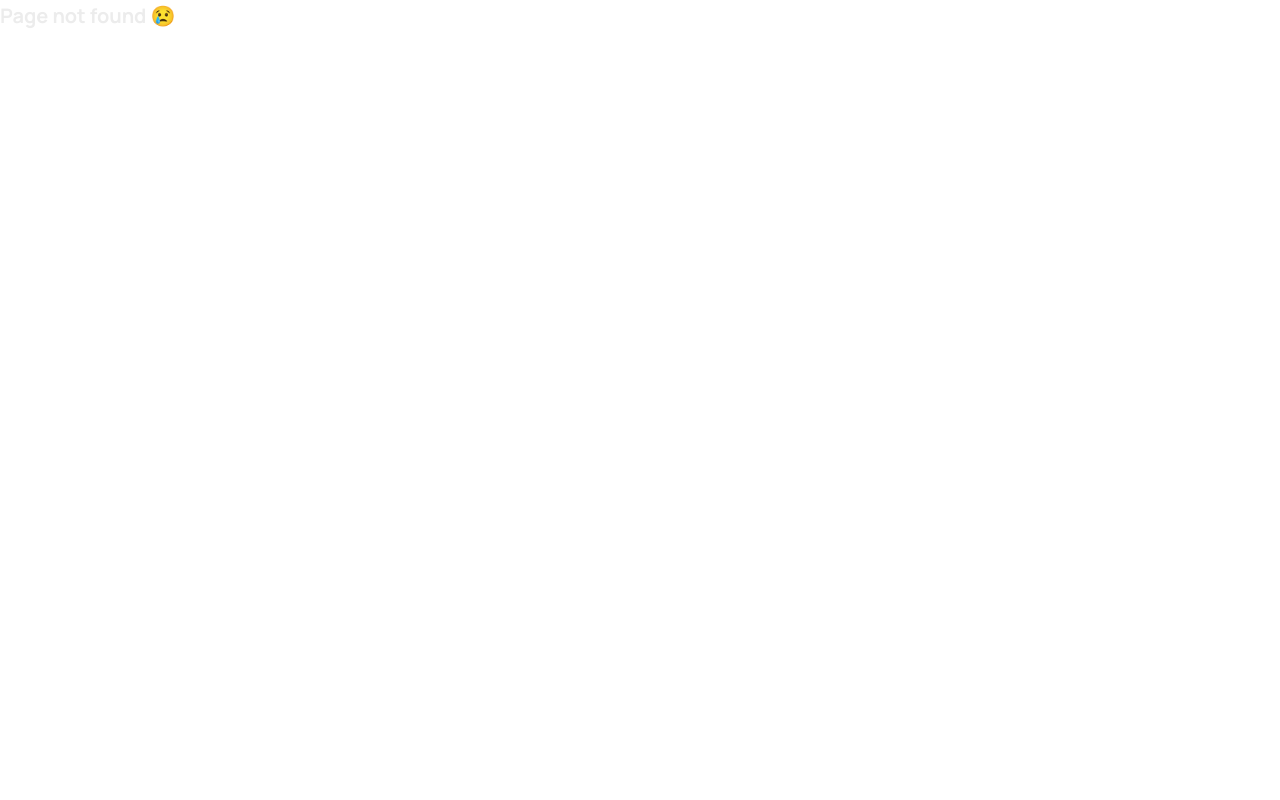
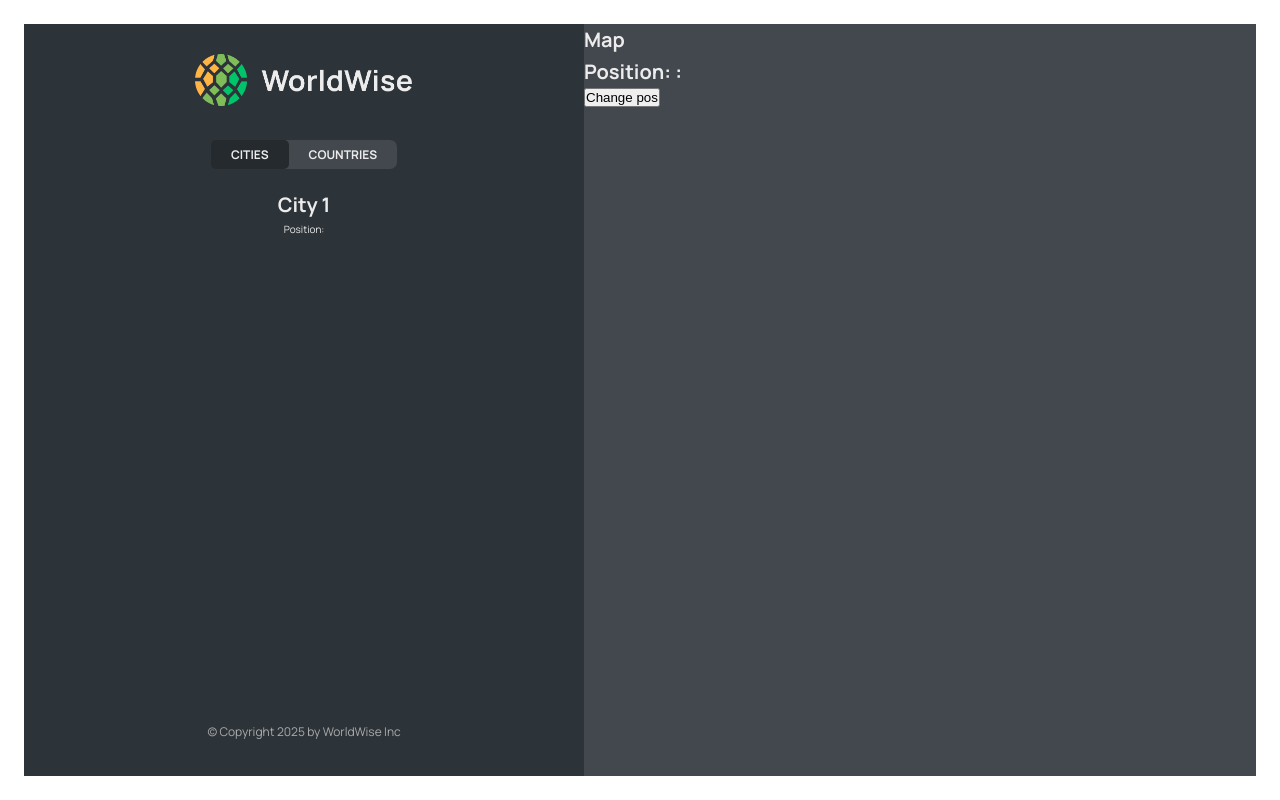
Before and after one commit to Khaanh/WordWise, a React (Vite) app: page /app/cities/1 in a window 1280 px wide. Before the commit this address had no page. Built offline with nearby package versions, Linux system fonts and the light colour scheme; data requests are answered from the project's data file.

Commit message:
feat: dynamic routes with url param

```diff
--- a/src/App.jsx
+++ b/src/App.jsx
@@ -10,6 +10,7 @@
 
 import CityList from "./components/CityList";
 import CountryList from "./components/CountryList";
+import City from "./components/City";
 
 const BASE_URL = "http://localhost:8000";
 
@@ -42,8 +43,9 @@
 				<Route path="pricing" element={<Pricing />} />
 				<Route path="login" element={<Login />} />
 				<Route path="app" element={<AppLayout />}>
-					<Route index element={<p>Default</p>} />
+					{/* <Route index element={<p>Default</p>} /> */}
 					<Route
+						index
 						path="cities"
 						element={<CityList cities={cities} isLoading={isLoading} />}
 					/>
@@ -51,6 +53,7 @@
 						path="countries"
 						element={<CountryList cities={cities} isLoading={isLoading} />}
 					/>
+					<Route path="cities/:id" element={<City />} />
 					<Route path="form" element={<p>Form</p>} />
 				</Route>
 				<Route path="*" element={<PageNotFound />} />
--- a/src/components/City.jsx
+++ b/src/components/City.jsx
@@ -1,3 +1,4 @@
+import { useParams, useSearchParams } from "react-router-dom";
 import styles from "./City.module.css";
 
 const formatDate = (date) =>
@@ -8,7 +9,12 @@
 		weekday: "long",
 	}).format(new Date(date));
 
-function City() {
+export default function City() {
+	const { id } = useParams();
+	const [searchParams, setSearchParams] = useSearchParams();
+	const lat = searchParams.get("lat");
+	const lng = searchParams.get("lng");
+
 	// TEMP DATA
 	const currentCity = {
 		cityName: "Lisbon",
@@ -20,42 +26,49 @@
 	const { cityName, emoji, date, notes } = currentCity;
 
 	return (
-    <div className={styles.city}>
-      <div className={styles.row}>
-        <h6>City name</h6>
-        <h3>
-          <span>{emoji}</span> {cityName}
-        </h3>
-      </div>
+		<>
+			<h1>City {id} </h1>
+			<p>
+				Position: {lat} {lng}
+			</p>
+		</>
+	);
 
-      <div className={styles.row}>
-        <h6>You went to {cityName} on</h6>
-        <p>{formatDate(date || null)}</p>
-      </div>
+	// return (
+	// 	<div className={styles.city}>
+	// 		<div className={styles.row}>
+	// 			<h6>City name</h6>
+	// 			<h3>
+	// 				<span>{emoji}</span> {cityName}
+	// 			</h3>
+	// 		</div>
 
-      {notes && (
-        <div className={styles.row}>
-          <h6>Your notes</h6>
-          <p>{notes}</p>
-        </div>
-      )}
+	// 		<div className={styles.row}>
+	// 			<h6>You went to {cityName} on</h6>
+	// 			<p>{formatDate(date || null)}</p>
+	// 		</div>
 
-      <div className={styles.row}>
-        <h6>Learn more</h6>
-        <a
-          href={`https://en.wikipedia.org/wiki/${cityName}`}
-          target="_blank"
-          rel="noreferrer"
-        >
-          Check out {cityName} on Wikipedia &rarr;
-        </a>
-      </div>
+	// 		{notes && (
+	// 			<div className={styles.row}>
+	// 				<h6>Your notes</h6>
+	// 				<p>{notes}</p>
+	// 			</div>
+	// 		)}
 
-      <div>
-        <ButtonBack />
-      </div>
-    </div>
-  );
+	// 		<div className={styles.row}>
+	// 			<h6>Learn more</h6>
+	// 			<a
+	// 				href={`https://en.wikipedia.org/wiki/${cityName}`}
+	// 				target="_blank"
+	// 				rel="noreferrer"
+	// 			>
+	// 				Check out {cityName} on Wikipedia &rarr;
+	// 			</a>
+	// 		</div>
+
+	// 		<div>
+	// 			<ButtonBack />
+	// 		</div>
+	// 	</div>
+	// );
 }
-
-export default City;
--- a/src/components/CityItem.jsx
+++ b/src/components/CityItem.jsx
@@ -1,3 +1,4 @@
+import { Link } from "react-router-dom";
 import styles from "./CityItem.module.css";
 
 const formatDate = (date) =>
@@ -8,15 +9,20 @@
 	}).format(new Date(date));
 
 export default function CityItem({ city }) {
-	const { cityName, emoji, date } = city;
+	const { cityName, emoji, date, id, position } = city;
 
 	return (
-		<li className={styles.cityItem}>
-			<span className={styles.emoji}>{emoji}</span>
-			<h3 className={styles.name}>{cityName}</h3>
-			<time className={styles.date}>{formatDate(date)}</time>
+		<li>
+			<Link
+				className={styles.cityItem}
+				to={`${id}?lat=${position.lat}&lng=${position.lng}`}
+			>
+				<span className={styles.emoji}>{emoji}</span>
+				<h3 className={styles.name}>{cityName}</h3>
+				<time className={styles.date}>{formatDate(date)}</time>
 
-			<button className={styles.deleteBtn}>&times;</button>
+				<button className={styles.deleteBtn}>&times;</button>
+			</Link>
 		</li>
 	);
 }
--- a/src/components/Map.jsx
+++ b/src/components/Map.jsx
@@ -1,5 +1,25 @@
+import { useSearchParams } from "react-router-dom";
 import styles from "./Map.module.css";
 
 export default function Map() {
-	return <div className={styles.mapContainer}>Map</div>;
+	const [searchParams, setSearchParams] = useSearchParams();
+	const lat = searchParams.get("lat");
+	const lng = searchParams.get("lng");
+
+	return (
+		<div className={styles.mapContainer}>
+			<h1>Map</h1>
+			<h1>
+				Position: {lat} : {lng}{" "}
+			</h1>
+
+			<button
+				onClick={() => {
+					setSearchParams({ lat: 23, lng: 50 });
+				}}
+			>
+				Change pos
+			</button>
+		</div>
+	);
 }
--- a/src/components/Sidebar.jsx
+++ b/src/components/Sidebar.jsx
@@ -11,7 +11,7 @@
 
 			<Outlet />
 
-			<p>List of cities</p>
+			{/* <p>List of cities</p> */}
 			<footer className={styles.footer}>
 				<p className={styles.copyright}>
 					&copy; Copyright {new Date().getFullYear()} by WorldWise Inc
```
Lines whose indentation alone changed are shown as unchanged.
